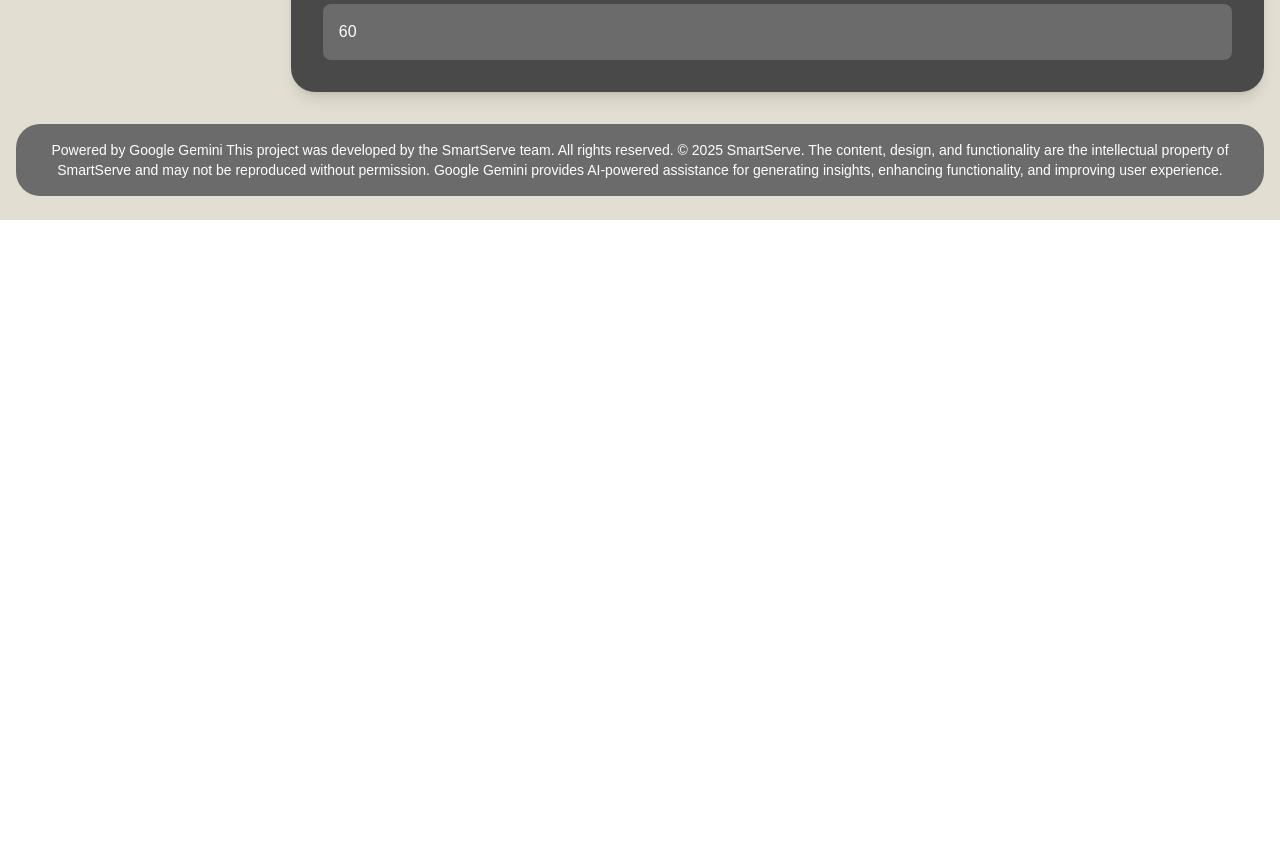
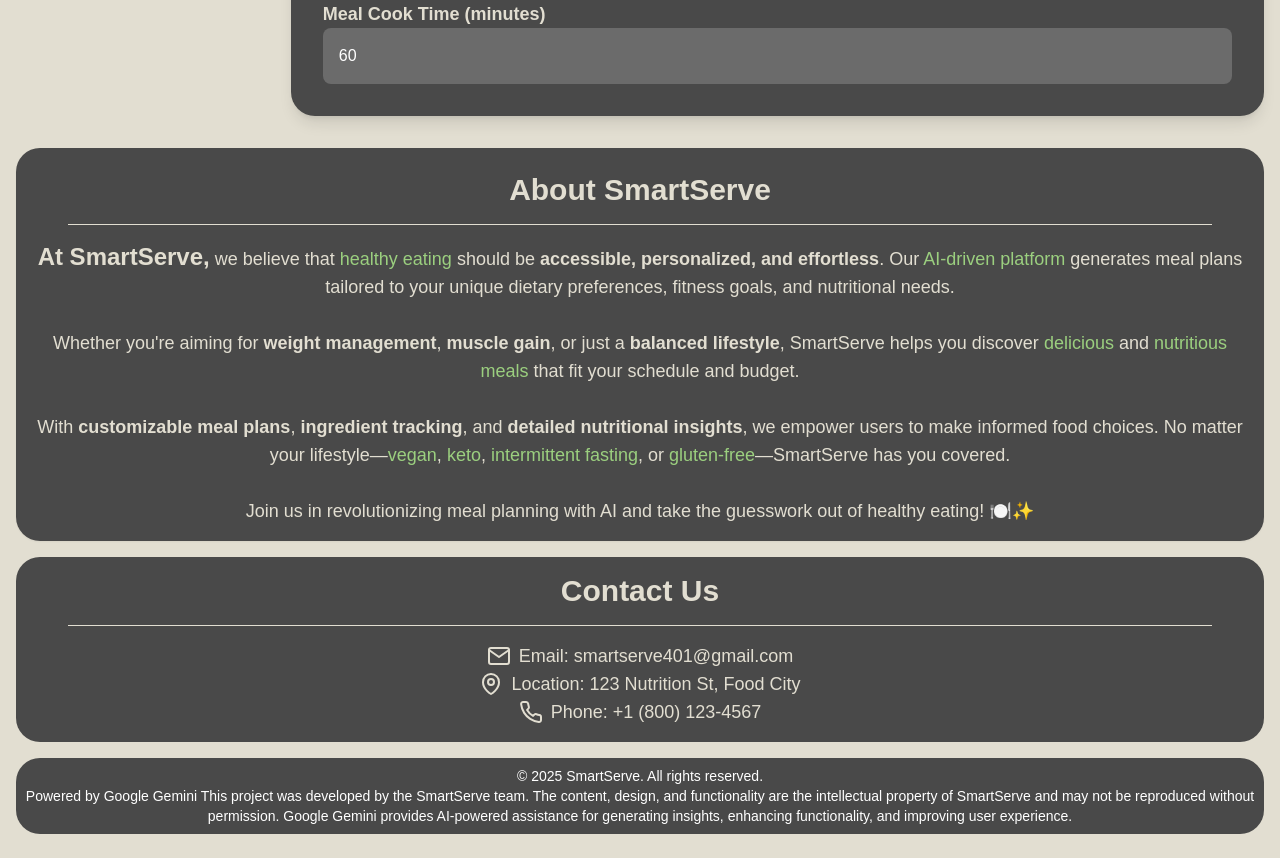
Before and after one commit to jinkim477/seng401-group-project-team-11, a Next.js app in the folder smartserve-frontend/: page /dashboard in a window 1280 px wide. Shown: the part 640-1498 px from the top of the page. Before the commit the page ends 860 px from the top, so only its background shows below. Built offline with nearby package versions, Linux system fonts and the light colour scheme.

Commit message:
fixed some styling, added about us and contact

```diff
--- /dev/null
+++ b/smartserve-frontend/app/components/AboutUs.tsx
@@ -0,0 +1,72 @@
+import React from "react";
+
+const AboutUs = () => {
+	return (
+		<div className="w-full bg-dark dark:bg-primary text-primary dark:text-dark text-center text-sm py-4 mt-8 rounded-3xl shadow-sm">
+			<h3 className="text-3xl font-semibold mt-2 mb-4">About SmartServe</h3>
+			<hr className="border-1 border-primary dark:border-dark mb-4 mx-auto w-11/12" />
+			<p className="px-4 text-lg">
+				<span className="font-bold text-2xl">At SmartServe,</span> we believe
+				that{" "}
+				<span className="text-accent-green dark:text-green-700">
+					healthy eating
+				</span>{" "}
+				should be{" "}
+				<span className="font-semibold">
+					accessible, personalized, and effortless
+				</span>
+				. Our{" "}
+				<span className="text-accent-green dark:text-green-700">
+					AI-driven platform
+				</span>{" "}
+				generates meal plans tailored to your unique dietary preferences,
+				fitness goals, and nutritional needs.
+				<br />
+				<br />
+				Whether you&apos;re aiming for{" "}
+				<span className="font-semibold">weight management</span>,{" "}
+				<span className="font-semibold">muscle gain</span>, or just a{" "}
+				<span className="font-semibold">balanced lifestyle</span>, SmartServe
+				helps you discover{" "}
+				<span className="text-accent-green dark:text-green-700">delicious</span>{" "}
+				and{" "}
+				<span className="text-accent-green dark:text-green-700">
+					nutritious meals
+				</span>{" "}
+				that fit your schedule and budget.
+				<br />
+				<br />
+				With <span className="font-semibold">
+					customizable meal plans
+				</span>, <span className="font-semibold">ingredient tracking</span>, and
+				<span className="font-semibold"> detailed nutritional insights</span>,
+				we empower users to make informed food choices. No matter your
+				lifestyle—
+				<span className="text-accent-green dark:text-green-700">
+					vegan
+				</span>,{" "}
+				<span className="text-accent-green dark:text-green-700">keto</span>,{" "}
+				<span className="text-accent-green dark:text-green-700">
+					intermittent fasting
+				</span>
+				, or{" "}
+				<span className="text-accent-green dark:text-green-700">
+					gluten-free
+				</span>
+				—SmartServe has you covered.
+				<br />
+				<br />
+				Join us in revolutionizing meal planning with AI and take the guesswork
+				out of healthy eating!{" "}
+				<span role="img" aria-label="meal">
+					🍽️
+				</span>
+				<span role="img" aria-label="sparkles">
+					✨
+				</span>
+			</p>
+		</div>
+	);
+};
+
+export default AboutUs;
--- /dev/null
+++ b/smartserve-frontend/app/components/Contact.tsx
@@ -0,0 +1,62 @@
+import React from "react";
+
+const Contact = () => {
+	return (
+		<div className="w-full bg-dark dark:bg-primary text-primary dark:text-dark text-center text-sm py-4 mt-4 rounded-3xl">
+			<h3 className="text-3xl font-semibold">Contact Us</h3>
+			<hr className="border-1 border-primary dark:border-dark m-4 mx-auto w-11/12" />
+			<p className="text-lg flex items-center justify-center">
+				<svg
+					xmlns="http://www.w3.org/2000/svg"
+					width="24"
+					height="24"
+					viewBox="0 0 24 24"
+					fill="none"
+					className="stroke-primary dark:stroke-dark mr-2"
+					strokeWidth="2"
+					strokeLinecap="round"
+					strokeLinejoin="round"
+				>
+					<path d="M4 4h16c1.1 0 2 .9 2 2v12c0 1.1-.9 2-2 2H4c-1.1 0-2-.9-2-2V6c0-1.1.9-2 2-2z"></path>
+					<polyline points="22,6 12,13 2,6"></polyline>
+				</svg>
+				Email: smartserve401@gmail.com
+			</p>
+			<p className="text-lg flex items-center justify-center">
+				<svg
+					xmlns="http://www.w3.org/2000/svg"
+					width="24"
+					height="24"
+					viewBox="0 0 24 24"
+					fill="none"
+					className="stroke-primary dark:stroke-dark mr-2"
+					strokeWidth="2"
+					strokeLinecap="round"
+					strokeLinejoin="round"
+				>
+					<path d="M12 22s-8-4.5-8-11.8A8 8 0 0 1 12 2a8 8 0 0 1 8 8.2c0 7.3-8 11.8-8 11.8z"></path>
+					<circle cx="12" cy="10" r="3"></circle>
+				</svg>
+				Location: 123 Nutrition St, Food City
+			</p>
+			<p className="text-lg flex items-center justify-center">
+				<svg
+					xmlns="http://www.w3.org/2000/svg"
+					width="24"
+					height="24"
+					viewBox="0 0 24 24"
+					fill="none"
+					className="stroke-primary dark:stroke-dark mr-2"
+					strokeWidth="2"
+					strokeLinecap="round"
+					strokeLinejoin="round"
+				>
+					<path d="M22 16.92v3a2 2 0 0 1-2.18 2 19.79 19.79 0 0 1-8.63-3.07 19.5 19.5 0 0 1-6-6 19.79 19.79 0 0 1-3.07-8.67A2 2 0 0 1 4.11 2h3a2 2 0 0 1 2 1.72 12.84 12.84 0 0 0 .7 2.81 2 2 0 0 1-.45 2.11L8.09 9.91a16 16 0 0 0 6 6l1.27-1.27a2 2 0 0 1 2.11-.45 12.84 12.84 0 0 0 2.81.7A2 2 0 0 1 22 16.92z"></path>
+				</svg>
+				Phone: +1 (800) 123-4567
+			</p>
+		</div>
+	);
+};
+
+export default Contact;
--- a/smartserve-frontend/app/components/Footer.tsx
+++ b/smartserve-frontend/app/components/Footer.tsx
@@ -1,16 +1,21 @@
-import React from 'react';
+import React from "react";
 
 const Footer: React.FC = () => {
-  return (
-    <footer className="w-full bg-accent-gray text-white dark:bg-accent-beige dark:text-dark text-center text-sm py-4 mt-8 rounded-3xl">
-      Powered by Google Gemini This project was developed by the SmartServe
-      team. All rights reserved. © 2025 SmartServe. The content, design, and
-      functionality are the intellectual property of SmartServe and may not be
-      reproduced without permission. Google Gemini provides AI-powered
-      assistance for generating insights, enhancing functionality, and
-      improving user experience.
-    </footer>
-  );
+	return (
+		<footer>
+			{/* copyright and property notice */}
+			<div className="w-full bg-dark text-white dark:bg-primary dark:text-dark text-center text-sm py-2 mt-4 rounded-3xl">
+				<p className="px-2">
+					<p>© {new Date().getFullYear()} SmartServe. All rights reserved.</p>
+					Powered by Google Gemini This project was developed by the SmartServe
+					team. The content, design, and functionality are the intellectual
+					property of SmartServe and may not be reproduced without permission.
+					Google Gemini provides AI-powered assistance for generating insights,
+					enhancing functionality, and improving user experience.
+				</p>
+			</div>
+		</footer>
+	);
 };
 
 export default Footer;
--- a/smartserve-frontend/app/components/LogoHeader.tsx
+++ b/smartserve-frontend/app/components/LogoHeader.tsx
@@ -1,19 +1,19 @@
-import React from 'react';
+import React from "react";
 
 const LogoHeader = () => {
 	return (
-    <>
+		<header className="w-full flex items-center justify-center px-6 lg:px-16 py-2">
 			<img
 				src="/logo.png"
 				alt="SmartServe Logo"
-        className="w-16 h-16 absolute top-4 left-4"
+				className="w-20 h-20 absolute left-4"
 			/>
-      <header className="w-full flex items-center justify-center px-6 lg:px-16 py-4">
+			<div>
 				<h1 className="text-3xl lg:text-4xl font-extrabold text-center">
 					SmartServe
 				</h1>
+			</div>
 		</header>
-    </>
 	);
 };
 
--- a/smartserve-frontend/app/components/ThemeToggle.tsx
+++ b/smartserve-frontend/app/components/ThemeToggle.tsx
@@ -20,7 +20,7 @@
 
   return (
     <button
-      className="absolute top-4 right-4 p-2 bg-dark dark:bg-primary rounded-full shadow-lg transition-transform transform hover:scale-110"
+      className="absolute right-4 p-2 bg-dark dark:bg-primary rounded-full shadow-lg transition-transform transform hover:scale-110"
       onClick={() => setTheme(theme === "dark" ? "light" : "dark")}
       aria-label="Toggle theme"
     >
--- a/smartserve-frontend/app/dashboard/page.tsx
+++ b/smartserve-frontend/app/dashboard/page.tsx
@@ -9,6 +9,8 @@
 import MealPlanDisplay from "../components/MealPlanDisplay";
 import Footer from "../components/Footer";
 import AuthButtons from "../components/AuthButtons"; //
+import AboutUs from "../components/AboutUs";
+import Contact from "../components/Contact";
 
 const RU_API_URL = "http://localhost:8080/gemini/generate";
 const G_API_URL = "http://localhost:8080/gemini/guest/generate";
@@ -284,12 +286,11 @@
     return (
         <div className="relative min-h-screen bg-primary text-dark dark:bg-dark dark:text-primary flex flex-col items-center px-4 py-6">
             {/* Logo Placement */}
-            <LogoHeader />
-
-            <AuthButtons />
-
-            <ThemeToggle />
-
+            <div className="flex items-center justify-between w-full px-6 pt-2 pb-8">
+                <LogoHeader />
+                <AuthButtons />
+                <ThemeToggle />
+            </div>
             {/* Main Layout */}
             <div className="container mx-auto flex flex-col lg:flex-row w-full space-y-6 lg:space-x-6 lg:space-y-0 items-start">
                 {/* Sidebar */}
@@ -302,7 +303,7 @@
                 />
 
                 {/* Form Section */}
-                <div className="w-full lg:flex-grow bg-dark text-primary dark:bg-primary dark:text-dark p-8 rounded-3xl shadow-lg flex flex-col shadow-lg">
+                <div className="w-full lg:flex-grow bg-dark text-primary dark:bg-primary dark:text-dark p-8 rounded-3xl shadow-lg flex flex-col">
                     <h2 className="text-3xl font-bold text-center mb-4">
                         {activeTab.replace("-", " ")}
                     </h2>
@@ -340,6 +341,11 @@
 
             {mealPlan && <MealPlanDisplay mealPlan={mealPlan} />}
 
+
+            {/* About Us */}
+            <AboutUs />
+            {/* Contact */}
+            <Contact />
             {/* Footer */}
             <Footer />
         </div>
--- a/smartserve-frontend/app/previous-meals/page.tsx
+++ b/smartserve-frontend/app/previous-meals/page.tsx
@@ -83,11 +83,11 @@
     return (
         <div className="relative min-h-screen bg-primary text-dark dark:bg-dark dark:text-primary flex flex-col items-center px-4 py-6">
             {/* Logo Placement */}
-            <LogoHeader />
-
-            <AuthButtons />
-
-            <ThemeToggle />
+            <div className="flex items-center justify-between w-full px-6 pt-2 pb-8">
+                <LogoHeader />
+                <AuthButtons />
+                <ThemeToggle />
+            </div>
 
             {/* Main Layout */}
             <div className="container mx-auto flex flex-col lg:flex-row w-full space-y-6 lg:space-x-6 lg:space-y-0 items-start">
```
Also changed, not shown: smartserve-frontend/app/components/AuthButtons.tsx (+18 -4 lines). Lines whose indentation alone changed are shown as unchanged.
